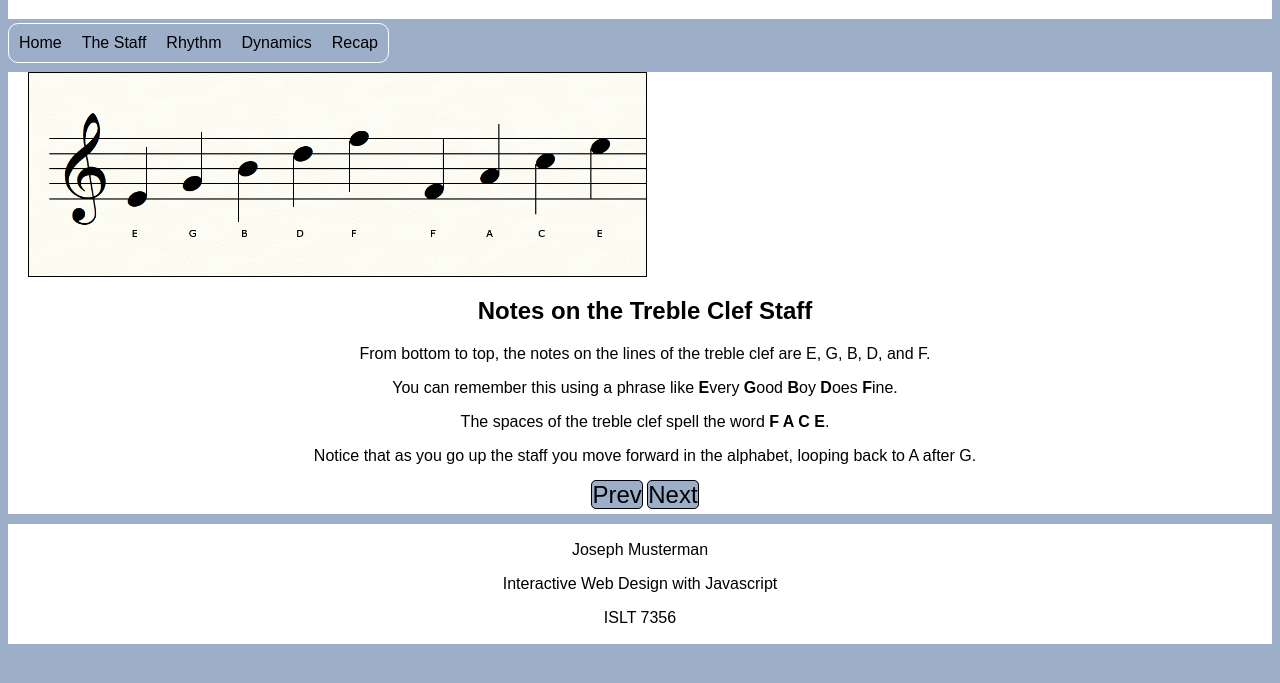
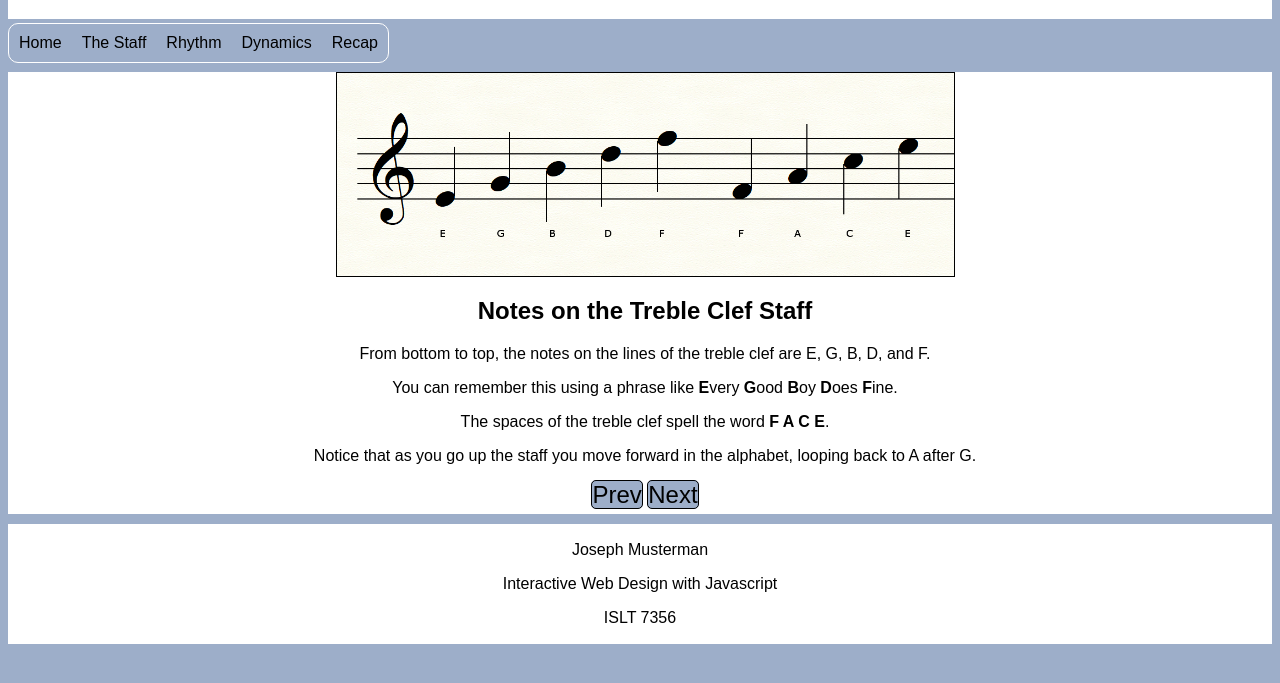
Before and after one commit to jcmusterman/Final-Project, a plain HTML site: page treble.html in a window 1280 px wide. Shown: the part 71-754 px from the top of the page. Drawn offline with nearby package versions, Linux system fonts and the light colour scheme.

Commit message:
Update treble.html

```diff
--- a/treble.html
+++ b/treble.html
@@ -48,7 +48,7 @@ Dec 6, 2019
       </ul>
     </nav>
 <section class="staffmain">
-  <img src="img/treble_staff.png" alt = "treble clef staff" style="width:50%">
+  <center><img src="img/treble_staff.png" alt = "treble clef staff" style="width:50%"></center>
     <h2>Notes on the Treble Clef Staff</h2>
     <p>From bottom to top, the notes on the lines of the treble clef are E, G, B, D, and F.</p>
     <p>You can remember this using a phrase like <b>E</b>very <b>G</b>ood <b>B</b>oy <b>D</b>oes <b>F</b>ine.</p>
```
